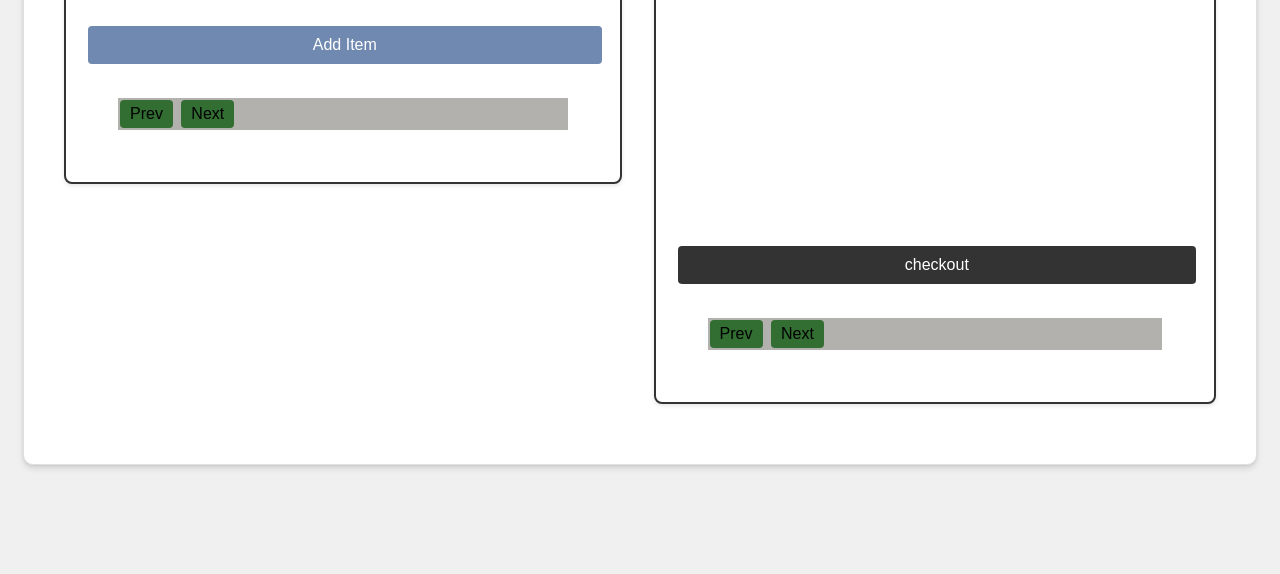
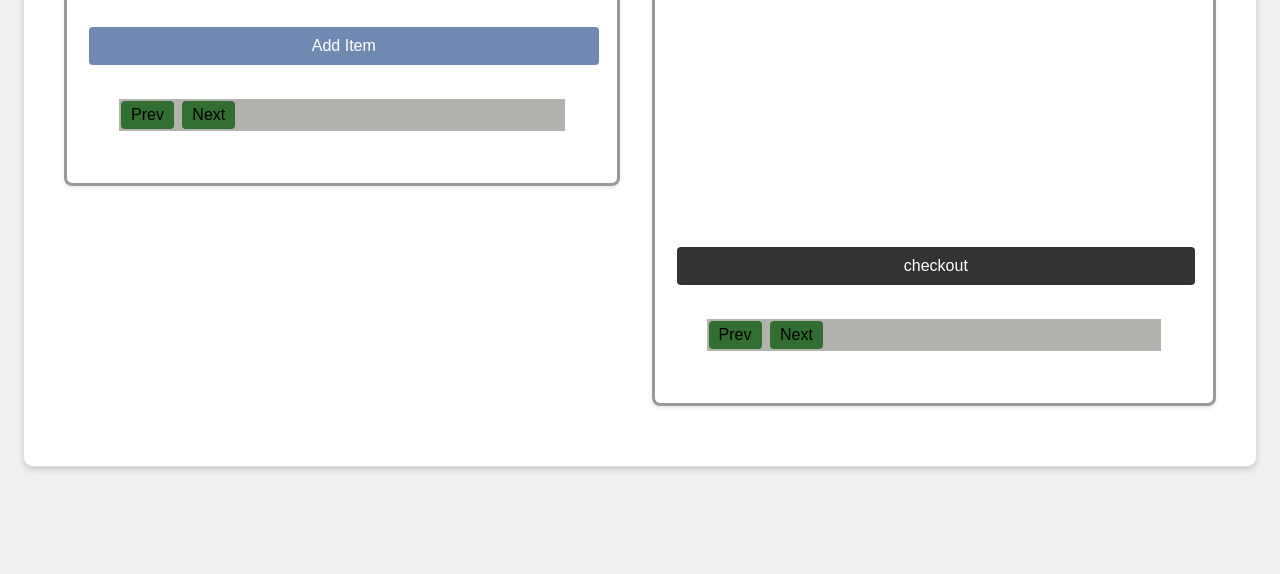
Before and after one commit to veera9999/Antra_Shopping_Cart, a website: page index.html in a window 1280 px wide. Shown: the part 226-800 px from the top of the page. Drawn offline with Linux system fonts and the light colour scheme; no server answers.

Commit message:
CSS Update

```diff
--- a/styles.css
+++ b/styles.css
@@ -39,7 +39,7 @@ body {
   max-width: 600px;
   box-shadow: 0 2px 4px rgba(0, 0, 0, 0.1);
   margin-bottom: 20px;
-  border: #333 2px solid;
+  border: #9a9898 3px solid;
 }
 
 .inventory-container {
```
